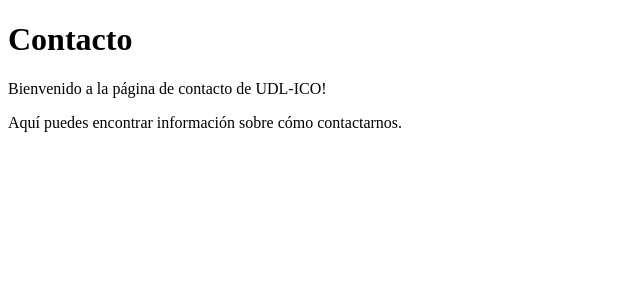
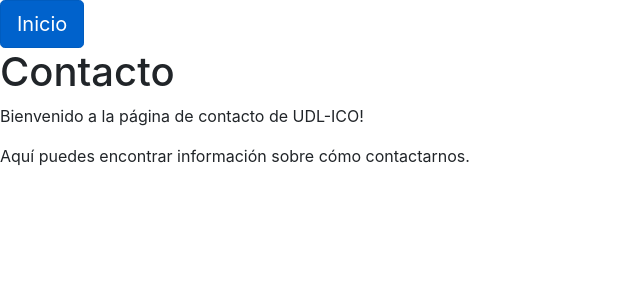
Before and after one commit to adrian-beta/appweb01, a Flask app: page /contacto in a window 1280 px wide. Shown: the top 300 px of the page, without its empty margins (0-640 px from the left). Run offline with Flask 3, Linux system fonts and the light colour scheme.

Commit message:
Se agrego botton para volver al inicio en cada pagina

```diff
--- a/templates/contacto.html
+++ b/templates/contacto.html
@@ -1,11 +1,14 @@
 <!DOCTYPE html>
 <html lang="en">
     <head>
+        <link rel="stylesheet" href="https://cdn.jsdelivr.net/npm/bootstrap@4.6.2/dist/css/bootstrap.min.css" integrity="sha384-xOolHFLEh07PJGoPkLv1IbcEPTNtaed2xpHsD9ESMhqIYd0nLMwNLD69Npy4HI+N" crossorigin="anonymous">
         <meta charset="UTF-8">
        <meta name="viewport" content="width=device-width, initial-scale=1.0">
        <title>{{titulo}}</title>
     </head>
     <body>
+        <a href="{{ url_for('home') }}" class="btn btn-primary btn-lg active"
+        role="button" aria-pressed="true">Inicio</a>
         <h1>Contacto</h1>
         <p>{{mensaje}}</p>
         <p>Aquí puedes encontrar información sobre cómo contactarnos.</p>
--- a/templates/productos.html
+++ b/templates/productos.html
@@ -1,11 +1,14 @@
 <!DOCTYPE html>
 <html lang="en">
     <head>
+        <link rel="stylesheet" href="https://cdn.jsdelivr.net/npm/bootstrap@4.6.2/dist/css/bootstrap.min.css" integrity="sha384-xOolHFLEh07PJGoPkLv1IbcEPTNtaed2xpHsD9ESMhqIYd0nLMwNLD69Npy4HI+N" crossorigin="anonymous">
         <meta charset="UTF-8">
        <meta name="viewport" content="width=device-width, initial-scale=1.0">
        <title>{{titulo}}</title>
     </head>
     <body>
+        <a href="{{ url_for('home') }}" class="btn btn-primary btn-lg active"
+        role="button" aria-pressed="true">Inicio</a>
         <h1>Productos</h1>
         <p>{{mensaje}}</p>
         <p>Aquí puedes encontrar información sobre los productos que ofrecemos.</p>
--- a/templates/servicios.html
+++ b/templates/servicios.html
@@ -1,11 +1,14 @@
 <!DOCTYPE html>
 <html lang="en">
     <head>
+        <link rel="stylesheet" href="https://cdn.jsdelivr.net/npm/bootstrap@4.6.2/dist/css/bootstrap.min.css" integrity="sha384-xOolHFLEh07PJGoPkLv1IbcEPTNtaed2xpHsD9ESMhqIYd0nLMwNLD69Npy4HI+N" crossorigin="anonymous">
         <meta charset="UTF-8">
        <meta name="viewport" content="width=device-width, initial-scale=1.0">
        <title>{{titulo}}</title>
     </head>
     <body>
+        <a href="{{ url_for('home') }}" class="btn btn-primary btn-lg active"
+        role="button" aria-pressed="true">Inicio</a> |
         <h1>Servicios</h1>
         <p>{{mensaje}}</p>
         <p>Aquí puedes encontrar información sobre los servicios que ofrecemos.</p>
```
